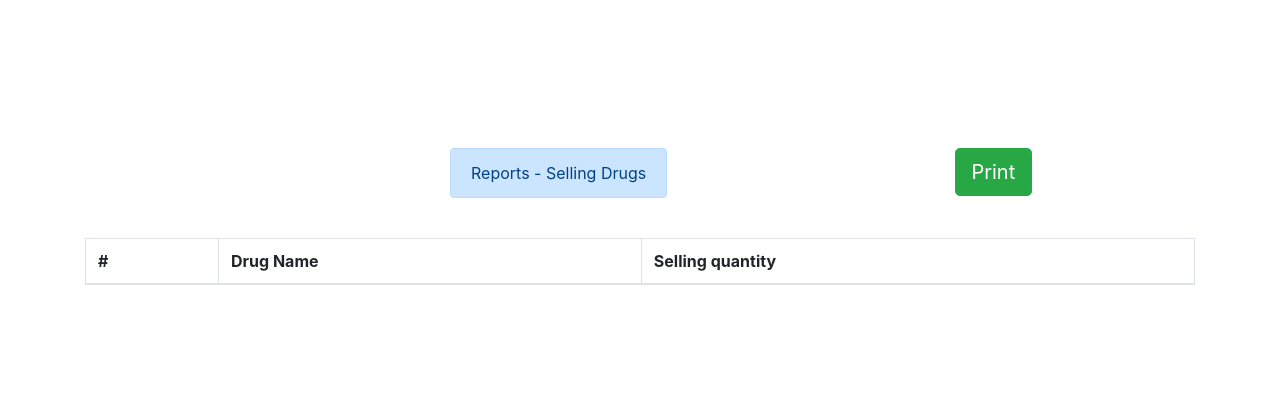
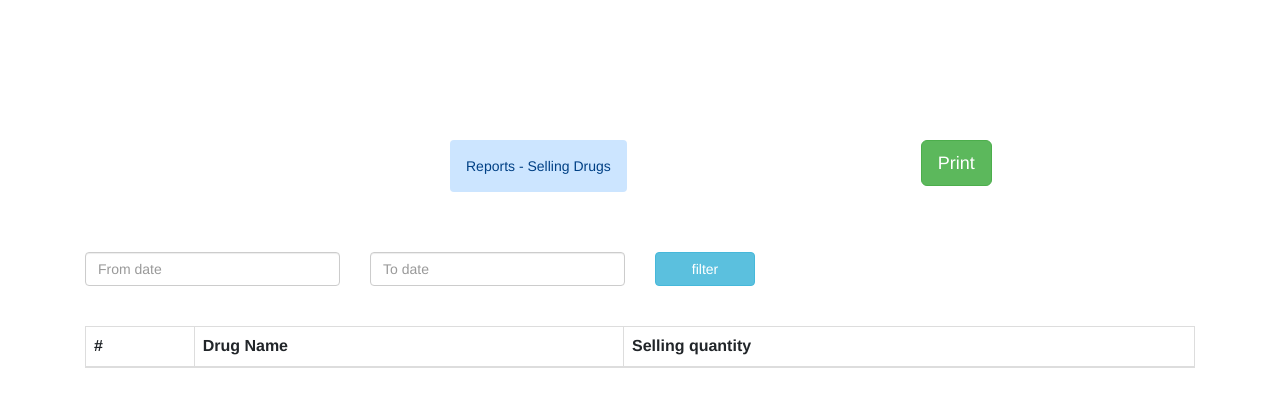
Before and after one commit to udamadu11/Pharmacy, a PHP site: page /Pharmacy/fastselling.php in a window 1280 px wide. Shown: the top 407 px of the page. Run offline with PHP 8.4, Linux system fonts and the light colour scheme; data comes from the database, SQL or seed files in the repository; data that the repository does not hold is empty; some libraries are stand-ins or nearby versions.

Commit message:
update 1.7.7

```diff
--- a/php/fastselling.php
+++ b/php/fastselling.php
@@ -4,6 +4,10 @@
 <html>
     <head>
         <link href="../bootstrap/css/bootstrap.min.css" rel="stylesheet" type="text/css">
+       <script src="https://ajax.googleapis.com/ajax/libs/jquery/3.1.0/jquery.min.js"></script>
+           <link rel="stylesheet" href="https://maxcdn.bootstrapcdn.com/bootstrap/3.3.6/css/bootstrap.min.css" />
+           <script src="http://code.jquery.com/ui/1.10.3/jquery-ui.js"></script>
+           <link rel="stylesheet" href="http://code.jquery.com/ui/1.11.4/themes/smoothness/jquery-ui.css">
         <title> Reports</title>
 
     </head>
@@ -31,6 +35,19 @@
                         </div>
                     </div>
                     <br>
+                    <br>
+                    <div class="row">
+                        <div class="col-md-3">
+                            <input type="text" name="from_date" id="from_date" placeholder="From date" class="form-control">
+                        </div>
+                        <div class="col-md-3">
+                            <input type="text" name="to_date" id="to_date" placeholder="To date" class="form-control">
+                        </div>
+                        <div class="col-md-3">
+                            <input type="button" name="filter" id="filter" value="filter" class="btn btn-info" style="width: 100px;">
+                        </div>
+                    </div>
+                    <br><br>
                     <div class="row">
                         <?php
                         include ('include/connection.php');
@@ -90,5 +107,35 @@
                 return true;
             }
         </script>
+
+        <script>
+            $(document).ready(function() {
+               $.datepicker.setDefaults({
+                    dateFormat: 'yy-mm-dd'
+               });
+               $(function(){
+                    $("#from_date").datepicker();
+                    $("#to_date").datepicker();
+               });
+               $('#filter').click(function(){
+                var from_date = $('#from_date').val();
+                var to_date = $('#to_date').val();
+                if (from_date != '' && to_date != '') {
+                    $.ajax({
+                        url: "filter.php",
+                        method: "POST",
+                        data:{from_date:from_date, to_date:to_date},
+                        success: function(data)
+                        {
+                            $('#print_area').html(data);
+                        }
+                    });
+                }
+                else{
+                    alert("Please Select Date")
+                }
+               });
+            });
+        </script>
     </body>
 </html>
--- a/php/issueDrug.php
+++ b/php/issueDrug.php
@@ -246,8 +246,9 @@ if (isset($_POST['btn2'])) {
 			$id = $rowIssue['id'];
 			$drug_id = $rowIssue['drug_id'];
 			$qty = $rowIssue['qty'];
+			$dateItem = date("Y-m-d H:i:s");
 			//After issuing selling item insert invoice item table
-			$sq = "INSERT INTO invoice_items(invoice_no,drug_id,qty)VALUES('$id','$drug_id','$qty')";
+			$sq = "INSERT INTO invoice_items(invoice_no,drug_id,qty,date)VALUES('$id','$drug_id','$qty','$dateItem')";
 			$query = mysqli_query($con,$sq);
  	}
  		$today = date('Y-m-d');
--- a/php/lowDrugList.php
+++ b/php/lowDrugList.php
@@ -87,7 +87,7 @@ echo"
         <script src='https://cdn.jsdelivr.net/npm/sweetalert2@8.17.1/dist/sweetalert2.all.min.js'></script>
    <script type='text/javascript'>
     $(document).ready(function(){
-Swal.fire('You have Low Drug List')
+Swal.fire('Stock Alert')
     })
 
    </script>";
--- a/php/pharmacistDashboard.php
+++ b/php/pharmacistDashboard.php
@@ -119,7 +119,7 @@ echo"
         <script src='https://cdn.jsdelivr.net/npm/sweetalert2@8.17.1/dist/sweetalert2.all.min.js'></script>
    <script type='text/javascript'>
     $(document).ready(function(){
-Swal.fire('You have Low Drug List mail')
+Swal.fire('Stock Alert')
     })
 
    </script>";
--- a/php/storekeeperDashborad.php
+++ b/php/storekeeperDashborad.php
@@ -120,7 +120,7 @@ echo"
         <script src='https://cdn.jsdelivr.net/npm/sweetalert2@8.17.1/dist/sweetalert2.all.min.js'></script>
    <script type='text/javascript'>
     $(document).ready(function(){
-Swal.fire('Low Drug List here')
+Swal.fire('Stock Alert')
     })
 
    </script>";
```
Also changed, not shown: php/filter.php (added, +39 -0 lines).
